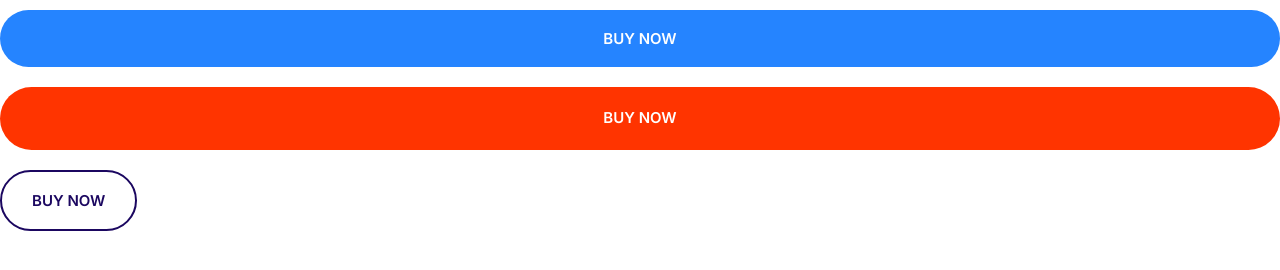
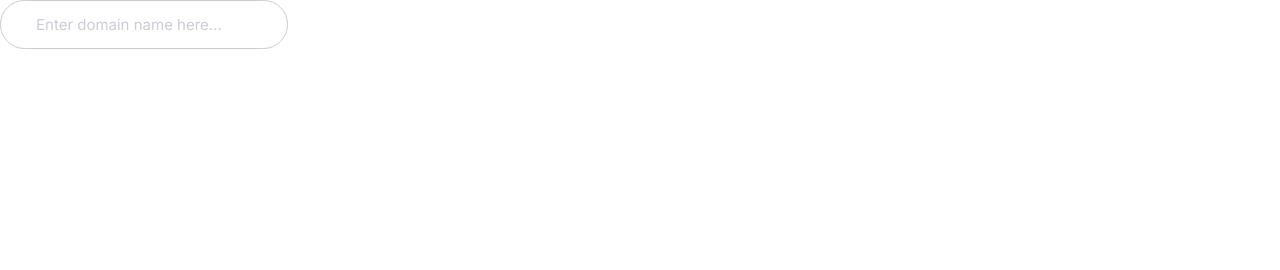
Before and after one commit to muh-haris/moshify, a plain HTML site: page index.html in a window 1280 px wide. Drawn offline with Linux system fonts and the light colour scheme.

Commit message:
Define inputs.

```diff
--- a/css/styles.css
+++ b/css/styles.css
@@ -227,3 +227,23 @@ a{
         font-size: 1.5rem;
     }
 }
+
+/* Inputs */
+.input {
+    border-radius: 30px;
+    border: 1px solid #ccc;
+    color: var(--color-headings);
+    font-size: 2rem;
+    outline: 0;
+    padding: 1.5rem 3.5rem;
+}
+
+::placeholder {
+    color: #cdcbd7;
+}
+
+@media screen and (min-width: 1024px) {
+    .input {
+        font-size: 1.5rem;
+    }
+}
--- a/index.html
+++ b/index.html
@@ -15,8 +15,6 @@
     <link rel="stylesheet" href="css/styles.css" />
   </head>
   <body>
-    <button class="btn btn--primary btn--block">Buy Now</button>
-    <a href="#" class="btn btn--accent btn--block">Buy Now</a>
-    <button class="btn btn--outline">Buy Now</button>
+    <input type="text" class="input" placeholder="Enter domain name here..." />
   </body>
 </html>
```
